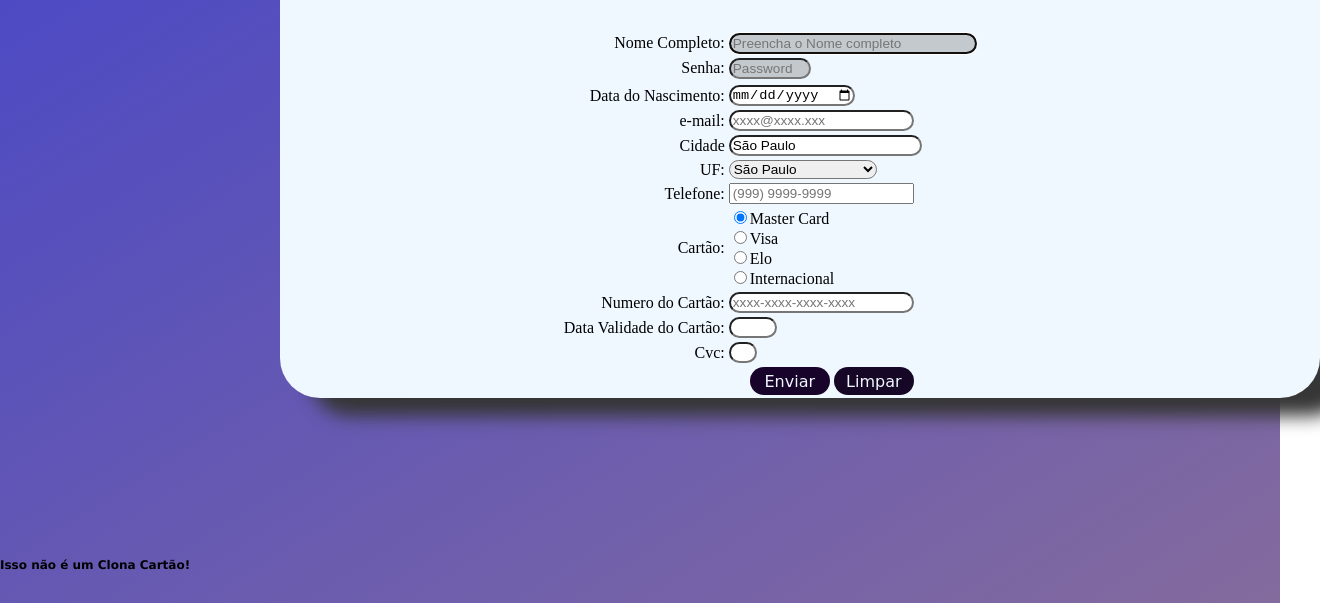
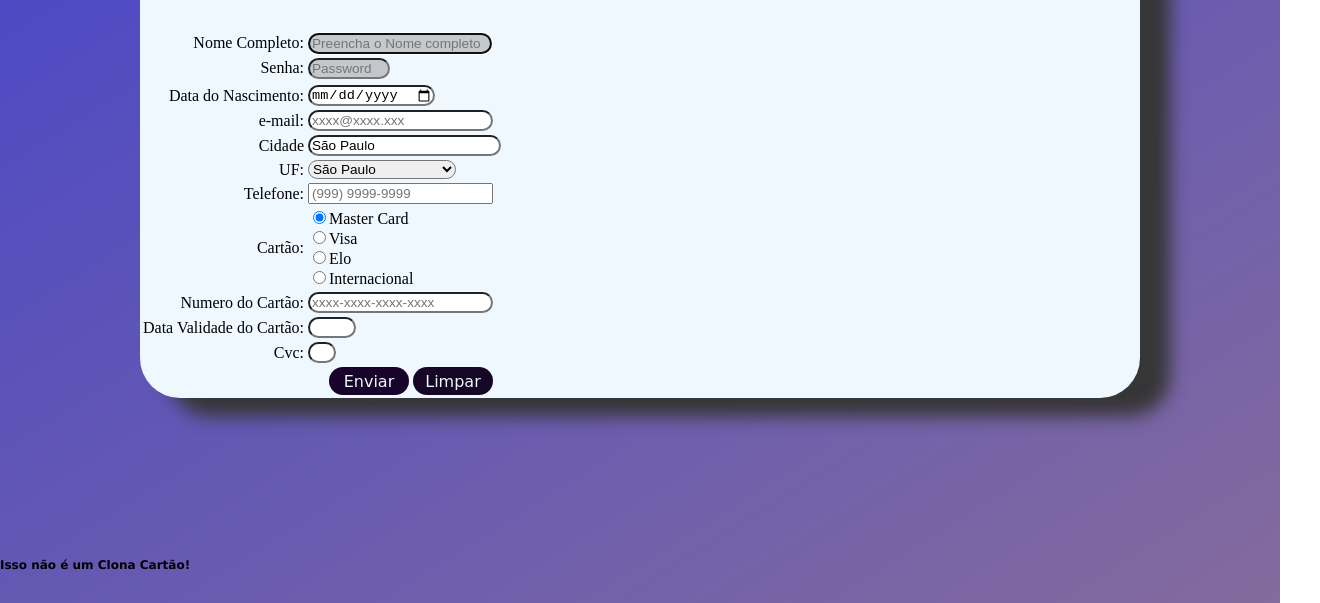
Before and after one commit to Jeffe1233/Clona, a plain HTML site: page index.html in a window 1280 px wide. Shown: the part 197-800 px from the top of the page, 1320 px wide, since content can reach past the window. Drawn offline with Linux system fonts and the light colour scheme.

Commit message:
Update css.css

```diff
--- a/css.css
+++ b/css.css
@@ -14,7 +14,6 @@ input[type=number],input[type=date],input[type=text], input[type=email], input[t
 		font-size:2vh;
 		background:linear-gradient(to right bottom, rgba(23, 23, 187, 0.8),rgba(101, 70, 133, 0.8));
 		height: 100vh;
-		width: 100vh;
 		position: relative;
 		margin: 0;
 		background-attachment: fixed;
@@ -23,15 +22,17 @@ input[type=number],input[type=date],input[type=text], input[type=email], input[t
 	form
 	{
 		background-color: aliceblue;
-		width:130vh;
+		width:1000px;
 		border-radius:5vh;
-		margin-left: 35%;
 		box-shadow: 30px 18px 18px rgb(54, 54, 54);
+		margin: auto;
+		min-width: 320px;
+		max-width: 1000px;
 	}
 
 	.centralizado
 	{
-		text-align:end;
+		text-align: end;
 
 	}
 
@@ -42,7 +43,7 @@ input[type=number],input[type=date],input[type=text], input[type=email], input[t
 
 	#txtnome
 	{
-		width:130%;
+		width:22vh;
 		background-color: rgba(105, 103, 103, 0.329);
 	}
 
@@ -82,10 +83,7 @@ input[type=number],input[type=date],input[type=text], input[type=email], input[t
 		width: 2.5vh;
 	}
 
-	form table
-	{
-		margin-left: 27%;
-	}
+
 	div
 	{
 		text-align: center;
@@ -93,6 +91,7 @@ input[type=number],input[type=date],input[type=text], input[type=email], input[t
 		border-radius: 5vh 5vh 0% 0%;
 		height: 7vh;
 		color: aliceblue;
+		margin: auto;
 	}
 	h1
 	{
```
